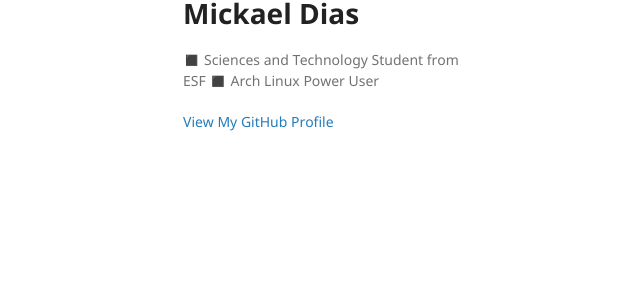
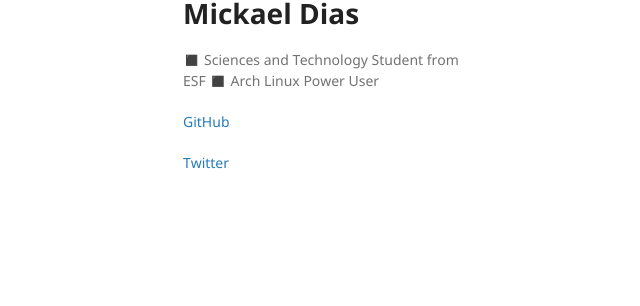
Before and after one commit to gliasa01/gliasa01.github.io, a Jekyll site: the page built from index.md, in a window 1280 px wide. Shown: the part 245-551 px from the top of the page, without its empty margins (27-667 px from the left). Built offline with Jekyll 4.4.1, drawn with Linux system fonts in a browser that asks for light colours.

Commit message:
update social profiles

```diff
--- a/_config.yml
+++ b/_config.yml
@@ -4,5 +4,6 @@ description:
   ◼️ Arch Linux Power User
 profile_pic: https://instagram.fopo2-2.fna.fbcdn.net/t51.2885-19/s320x320/20837809_714098512132283_917343291450589184_a.jpg
 show_downloads: false
+twitter: https://twitter.com/llamakorn_boy
 google_analytics:
 theme: jekyll-theme-minimal
--- a/_layouts/default.html
+++ b/_layouts/default.html
@@ -21,12 +21,14 @@
         <p>{{ site.description | default: site.github.project_tagline }}</p>
 
         {% if site.github.is_project_page %}
-          <p class="view"><a href="{{ site.github.repository_url }}">View the Project on GitHub <small>{{ github_name }}</small></a></p>
+          <p class="view"><a href="{{ site.github.repository_url }}">Projects on GitHub <small>{{ github_name }}</small></a></p>
         {% endif %}
 
         {% if site.github.is_user_page %}
-          <p class="view"><a href="{{ site.github.owner_url }}">View My GitHub Profile</a></p>
+          <p class="view"><a href="{{ site.github.owner_url }}">GitHub</a></p>
         {% endif %}
+
+          <p class="view"><a href="{{ site.twitter }}">Twitter</a></p>
 
         {% if site.show_downloads %}
           <ul>
```
